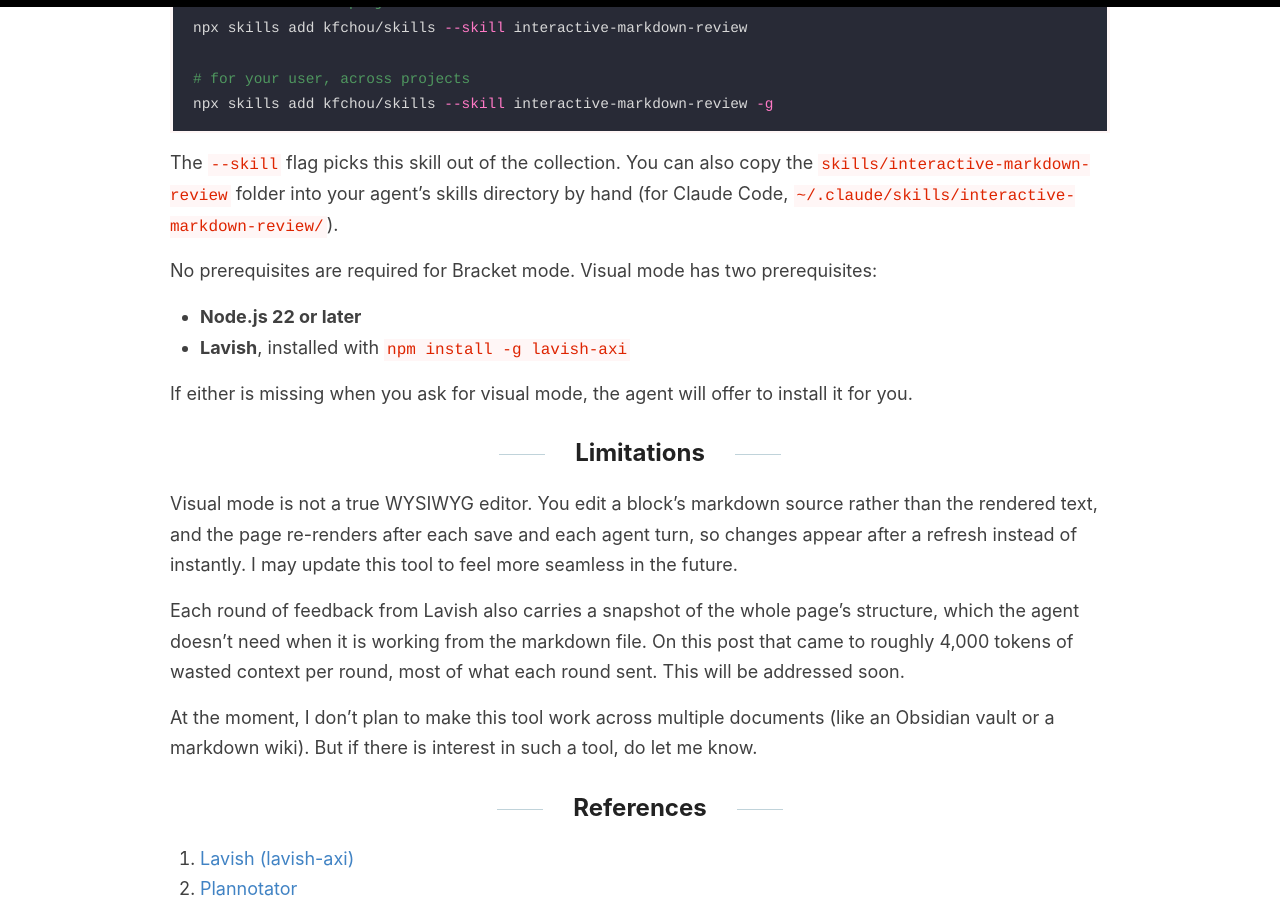
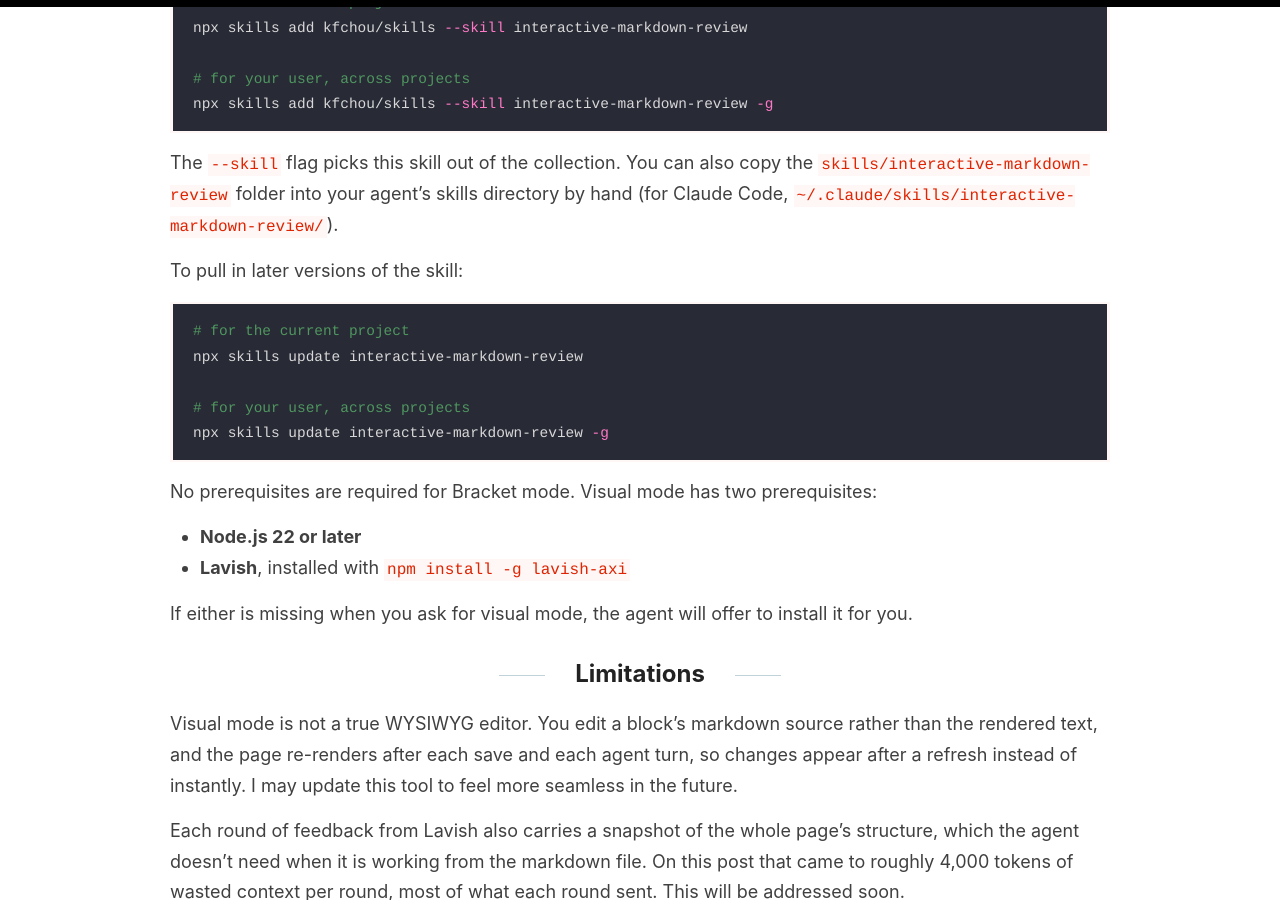
Before and after one commit to kfchou/kfchou.github.io, a Jekyll site: the page built from _posts/2026-10-22-interactive-markdown-review.md, in a window 1280 px wide and 900 px high, scrolled down 5985 px. Built offline with Jekyll 4.4.1, drawn with Linux system fonts in a browser that asks for light colours; comment, search, counter and statistics services are not loaded.

Commit message:
post(imr): add skill update command (#7)

````diff
--- a/_posts/2026-10-22-interactive-markdown-review.md
+++ b/_posts/2026-10-22-interactive-markdown-review.md
@@ -123,6 +123,16 @@
 
 The `--skill` flag picks this skill out of the collection. You can also copy the [`skills/interactive-markdown-review`][skill] folder into your agent's skills directory by hand (for Claude Code, `~/.claude/skills/interactive-markdown-review/`).
 
+To pull in later versions of the skill:
+
+```sh
+# for the current project
+npx skills update interactive-markdown-review
+
+# for your user, across projects
+npx skills update interactive-markdown-review -g
+```
+
 No prerequisites are required for Bracket mode. Visual mode has two prerequisites:
 
 - **Node.js 22 or later**
````
